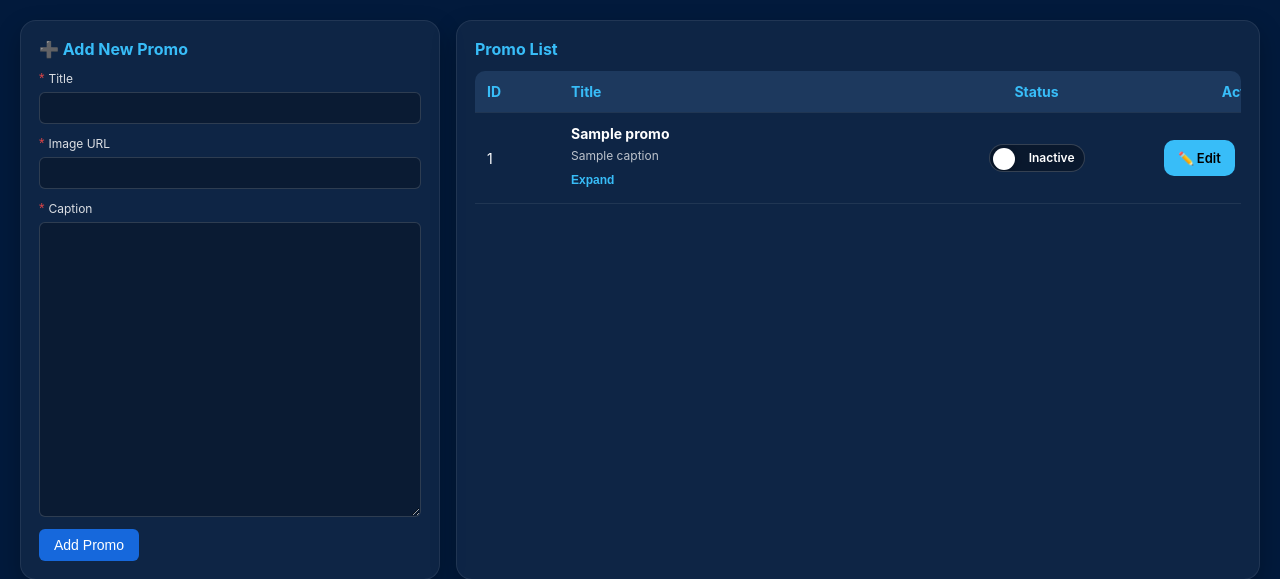
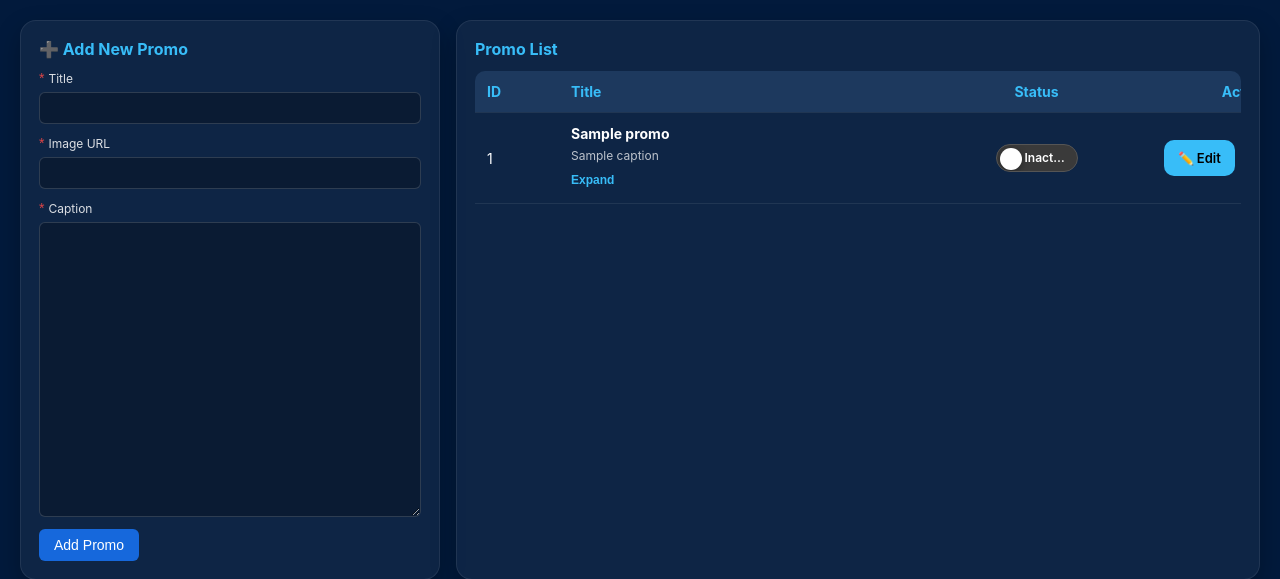
Before and after one commit to searcfile/mybot, a Flask app: page /admin/promos in a window 1280 px wide. Shown: the part 64-643 px from the top of the page. Run offline with Flask 3, Linux system fonts and the light colour scheme; the visitor is signed in with stand-in values (Sample User, id 1); a database or web service that is not in the repository returns one stand-in record (values such as "Sample title"); some libraries are stand-ins or nearby versions.

Commit message:
Update promos.html

```diff
--- a/templates/promos.html
+++ b/templates/promos.html
@@ -420,7 +420,7 @@
 }
 .status-switch{
   position:relative;
-  width:96px;
+  width:82px;
   height:28px;
   padding:3px;
   display:flex;
@@ -445,7 +445,6 @@
   padding-left:10px;
   padding-right:28px;
   background:#1668dc;
-  border-color:#3c89e8;
   box-shadow:0 0 0 1px rgba(60,137,232,.18);
 }
 
@@ -454,8 +453,8 @@
   justify-content:flex-end;
   padding-left:28px;
   padding-right:9px;
-  background:rgba(0,0,0,.35);
-  border-color:rgba(255,255,255,.18);
+  background:#3a3a3a;
+  border-color:#555;
 }
 
 .status-switch-text{
@@ -490,13 +489,6 @@
   left:3px;
 }
 
-.status-switch:hover{
-  filter:brightness(1.08);
-}
-
-.status-switch:active{
-  transform:scale(.97);
-}
 @media (max-width: 768px) {
   .topbar {
     height: 64px;
```
